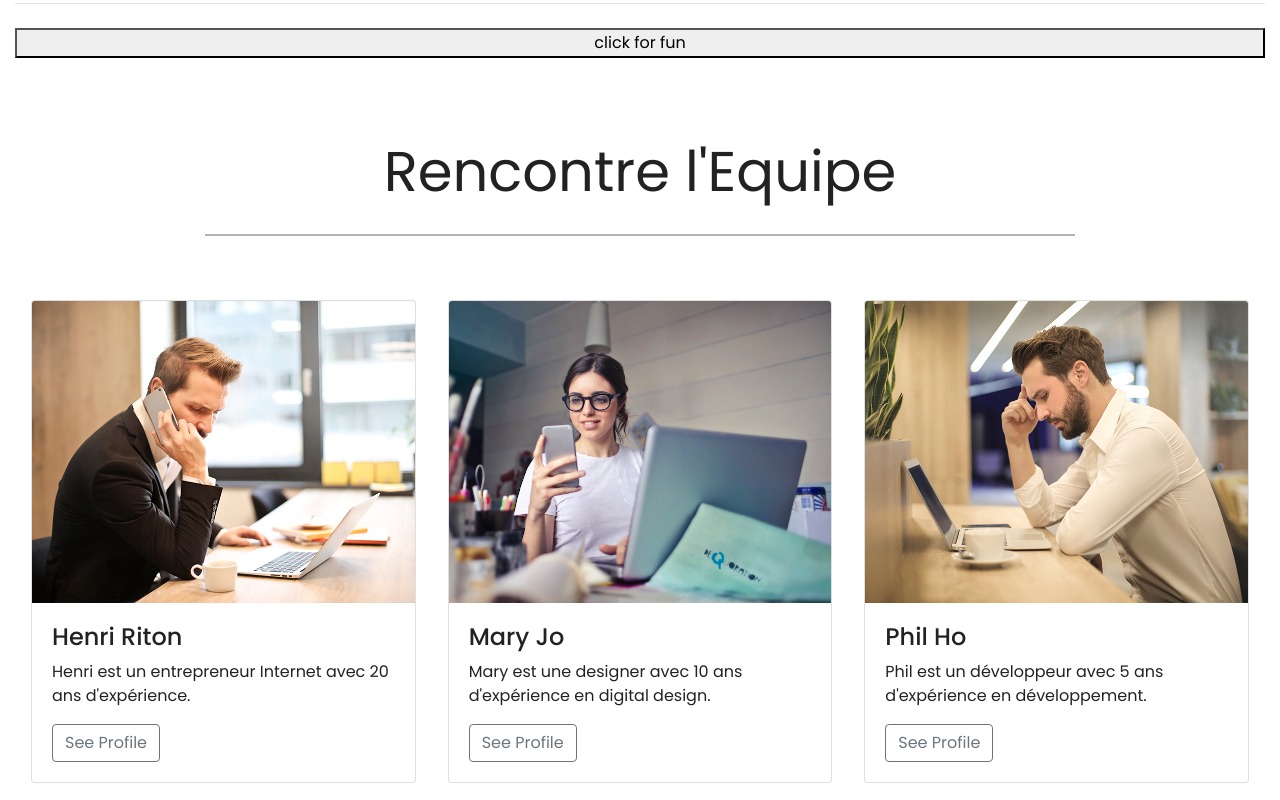
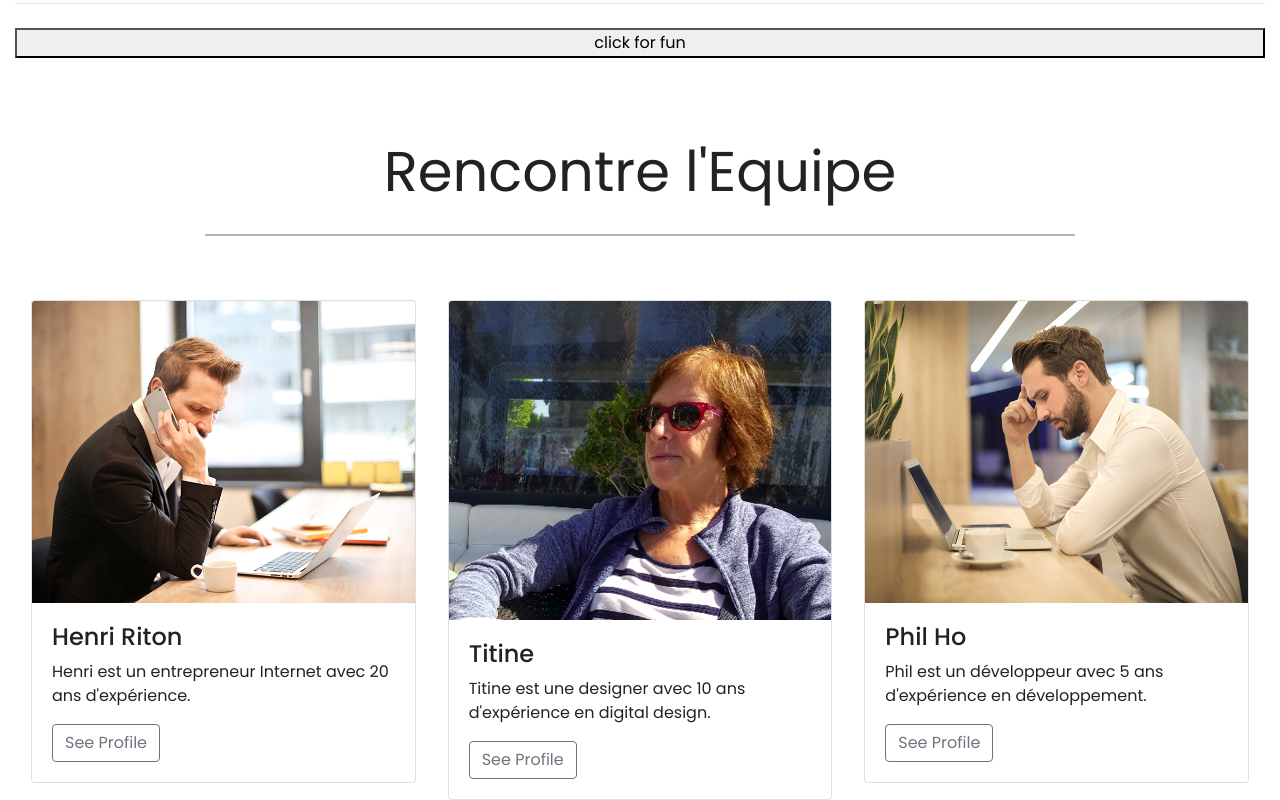
Before and after one commit to riton64/bootstrap, a plain HTML site: page index.html in a window 1280 px wide. Shown: the part 2000-2800 px from the top of the page. Drawn offline with nearby package versions, Linux system fonts and the light colour scheme.

Commit message:
Add files via upload
maj 3

```diff
--- a/index.html
+++ b/index.html
@@ -56,7 +56,7 @@
 	<div class="carousel-item active">
 		<img src="img/background.png">
 		<div class="carousel-caption">
-			<h1 class="display-2">Bootstrap</h1>
+			<h1 class="display-2">BOOTSTRAP</h1>
 			<h3>Mise en page d'un  Website</h3>
 			<button type="button" class="btn btn-outline-light btn-lg">VIEW DEMO</button>
 			<button type="button" class="btn btn-primary btn-lg">Get Started</button>
@@ -95,7 +95,7 @@
 	<hr>
 	<div class="col-12">
 		<div id="home">
-		<p class="lead">Bienvenue au tutoriel du Bootstrap 4 website! Bootstrap est libre et open-source librairie avec HTML et design CSS.</p>
+		<p class="lead">Bienvenue au tutoriel de Bootstrap 4 website! Bootstrap est libre et open-source librairie avec HTML et design CSS.</p>
 	</div>
 	</div>
 </div>
@@ -199,10 +199,10 @@
 
 	<div class="col-md-4">
 		<div class="card">
-			<img class="card-img-top" src="img/team2.png">
+			<img class="card-img-top" src="img/titine2.png">
 			<div class="card-body">
-				<h4 class=card-title">Mary Jo</h4>
-				<p class="card-text">Mary est une designer avec 10 ans d'expérience en digital design.</p>
+				<h4 class=card-title">Titine</h4>
+				<p class="card-text">Titine est une designer avec 10 ans d'expérience en digital design.</p>
 				<a href="#" class="btn btn-outline-secondary">See Profile</a>
 			</div>
 		</div>
```
